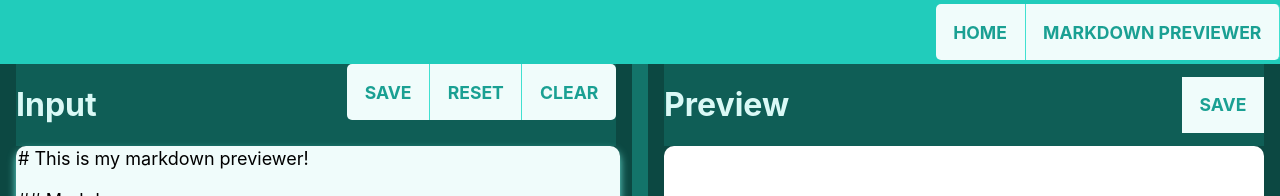
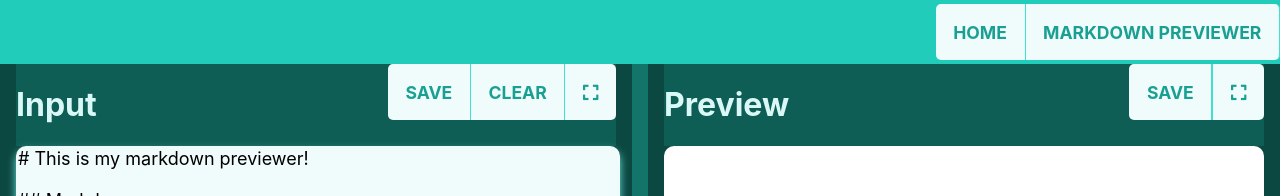
Before and after one commit to ShankarCodes/freecodecamp-frontend, a React (Create React App) app in the folder react_apps/: page /mdpreview in a window 1280 px wide. Shown: the top 196 px of the page. Built offline with nearby package versions, Linux system fonts and the light colour scheme.

Commit message:
Added expand and collapse buttons

```diff
--- a/react_apps/public/index.html
+++ b/react_apps/public/index.html
@@ -24,6 +24,9 @@
     -->
   <!--<script src="fcc.js" defer></script>-->
   <script src="https://cdn.freecodecamp.org/testable-projects-fcc/v1/bundle.js" defer></script>
+  <link rel="stylesheet" href="https://cdnjs.cloudflare.com/ajax/libs/font-awesome/5.15.3/css/all.min.css"
+    integrity="sha512-iBBXm8fW90+nuLcSKlbmrPcLa0OT92xO1BIsZ+ywDWZCvqsWgccV3gFoRBv0z+8dLJgyAHIhR35VZc2oM/gI1w=="
+    crossorigin="anonymous" />
   <title>React App</title>
 </head>
 
--- a/react_apps/src/components/MarkdownPreviewer/GridLayout.jsx
+++ b/react_apps/src/components/MarkdownPreviewer/GridLayout.jsx
@@ -1,6 +1,6 @@
 import styles from './GridLayout.module.scss';
 import React from 'react';
-const GridLayout = ({children}) =>{
-    return <div className={styles.sidebyside}>{children}</div>
+const GridLayout = ({children, expanded}) =>{
+    return <div className={styles.sidebyside} style={expanded?{gridTemplateColumns: '1fr'}:null}>{children}</div>
 }
 export default GridLayout;
--- a/react_apps/src/components/MarkdownPreviewer/MarkdownPreviewer.jsx
+++ b/react_apps/src/components/MarkdownPreviewer/MarkdownPreviewer.jsx
@@ -13,6 +13,8 @@ import { saveAs } from 'file-saver';
 import marked from 'marked';
 const MarkdownPreviewer = () =>{
     const [markdownText, setMarkdownText] = useState('');
+    const [mdExpanded, setmdExpanded] = useState(false);
+    const [rnExpanded, setrnExpanded] = useState(false);
     useEffect(()=>{
         axios
             .get(process.env.PUBLIC_URL + '/sample.md')
@@ -159,8 +161,9 @@ ${marked(markdownText)}
     return<>
     <Navbar/>
     <Fullpage center={false}>
-        <GridLayout>
-        <Pane>
+        <GridLayout expanded={mdExpanded||rnExpanded}>
+          {!rnExpanded
+        ?<Pane>
             <Toolbar>
                 <h1>
                     Input
@@ -169,26 +172,35 @@ ${marked(markdownText)}
                 <button onClick={(event)=>saveText(event,markdownText)} className="btn-left">
                     Save
                 </button>
-                <button>
-                  Reset
+                <button onClick={(event)=>{setMarkdownText('')}}>
+                  Clear
                 </button>
-                <button onClick={(event)=>{setMarkdownText('')}} className="btn-right">
-                  Clear
+                <button className="btn-right" onClick={()=>{setmdExpanded(!mdExpanded)}}>
+                  <i class={mdExpanded?"fas fa-compress":"fas fa-expand"}></i>
                 </button>
                 </div>
             </Toolbar>
             <Textarea textid={'editor'} handleOnChange={(event)=>{setMarkdownText(event.target.value)}} value={markdownText}/>
         </Pane>
-        <Pane>
+        :null
+          }
+        {!mdExpanded
+        ?<Pane>
             <Toolbar>
             <h1>Preview</h1>
-
-                <button onClick={(event)=>saveRendered(event)}>
+               <div>
+                <button onClick={(event)=>saveRendered(event)} className="btn-left">
                     Save
                 </button>
+                <button className="btn-right" onClick={()=>{setrnExpanded(!rnExpanded)}}>
+                  <i class={rnExpanded?"fas fa-compress":"fas fa-expand"}></i>
+                </button>
+              </div>
             </Toolbar>
             <Preview markdown={markdownText}/>
         </Pane>
+        :null
+        }
         </GridLayout>
     </Fullpage>
     </>
```
